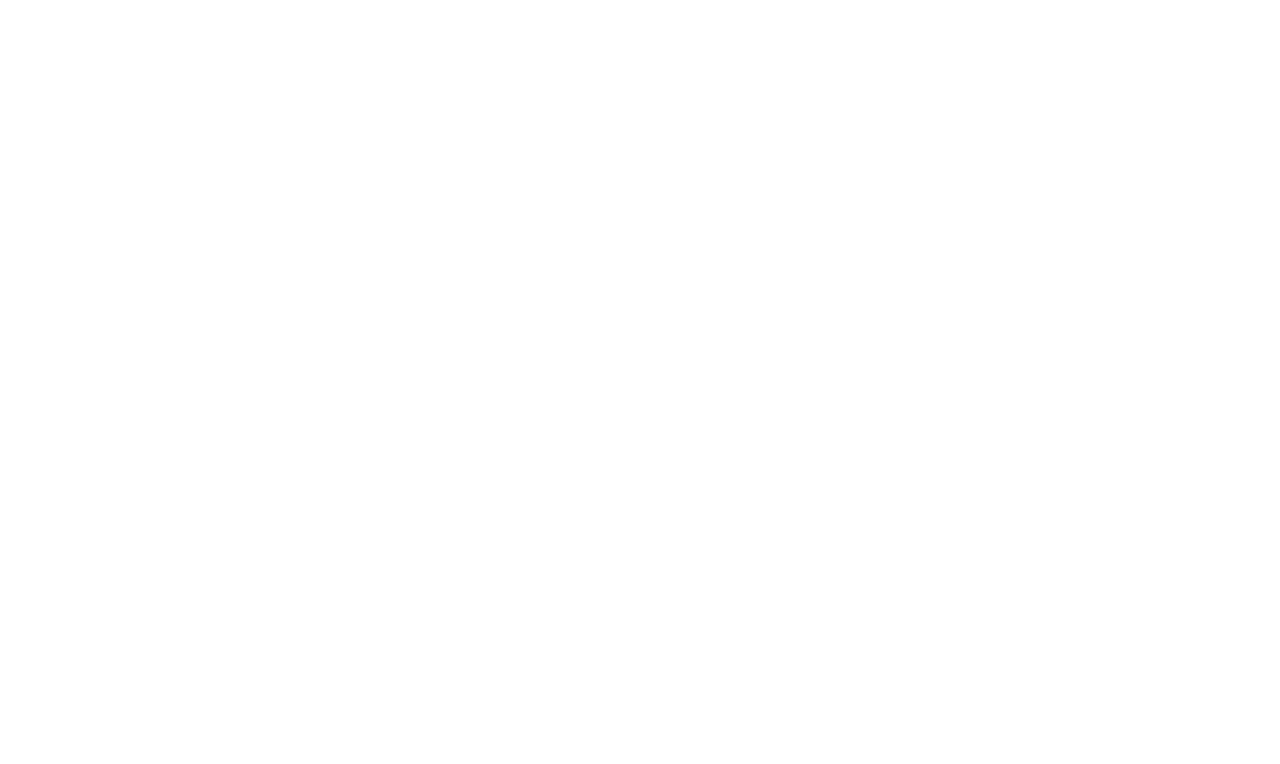
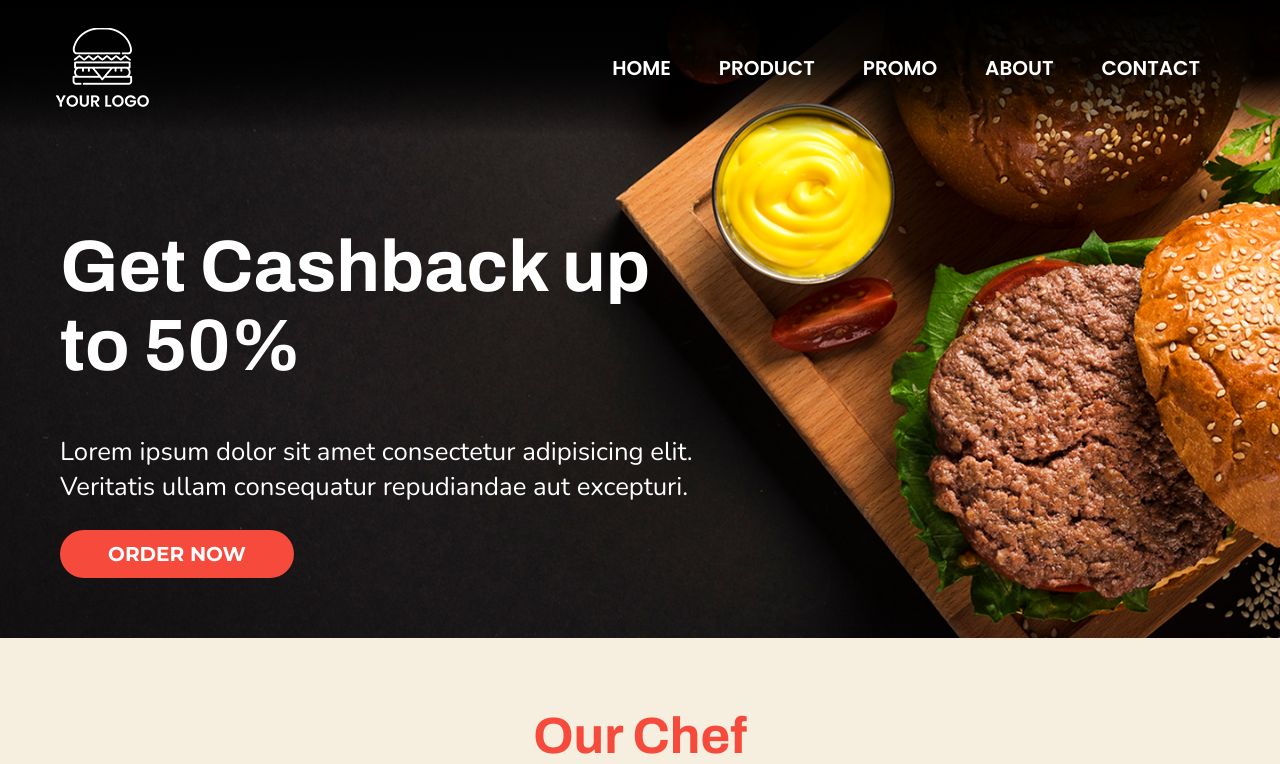
Before and after one commit to thanhpham091790/react, a React (Vite) app: page / in a window 1280 px wide. Before the commit this address had no page. Shown: the top 764 px of the page. Built offline with nearby package versions, Linux system fonts and the light colour scheme; a web font is replaced by a local one.

Commit message:
Change route of burger app

```diff
--- a/App.jsx
+++ b/App.jsx
@@ -1,8 +1,7 @@
 
 
-import { BrowserRouter, Routes, Route } from "react-router-dom";
-
-import Site2025009 from "./sites/2025009/index.jsx";
+import { BrowserRouter, Routes, Route } from "react-router-dom"
+import Site2025009 from "./sites/2025009/index";
 
 
 function App() {
@@ -10,7 +9,7 @@ function App() {
         <>
             <BrowserRouter>
                 <Routes>
-                    <Route path="/2025009" element={<Site2025009 />} />
+                    <Route path="/" element={<Site2025009 />} />
                 </Routes>
             </BrowserRouter>
         </>
--- a/index.jsx
+++ b/index.jsx
@@ -1,6 +1,6 @@
 import { StrictMode } from 'react'
 import { createRoot } from 'react-dom/client'
-import App from './App.jsx'
+import App from './App'
 
 createRoot(document.getElementById('root')).render(
   <StrictMode>
```
